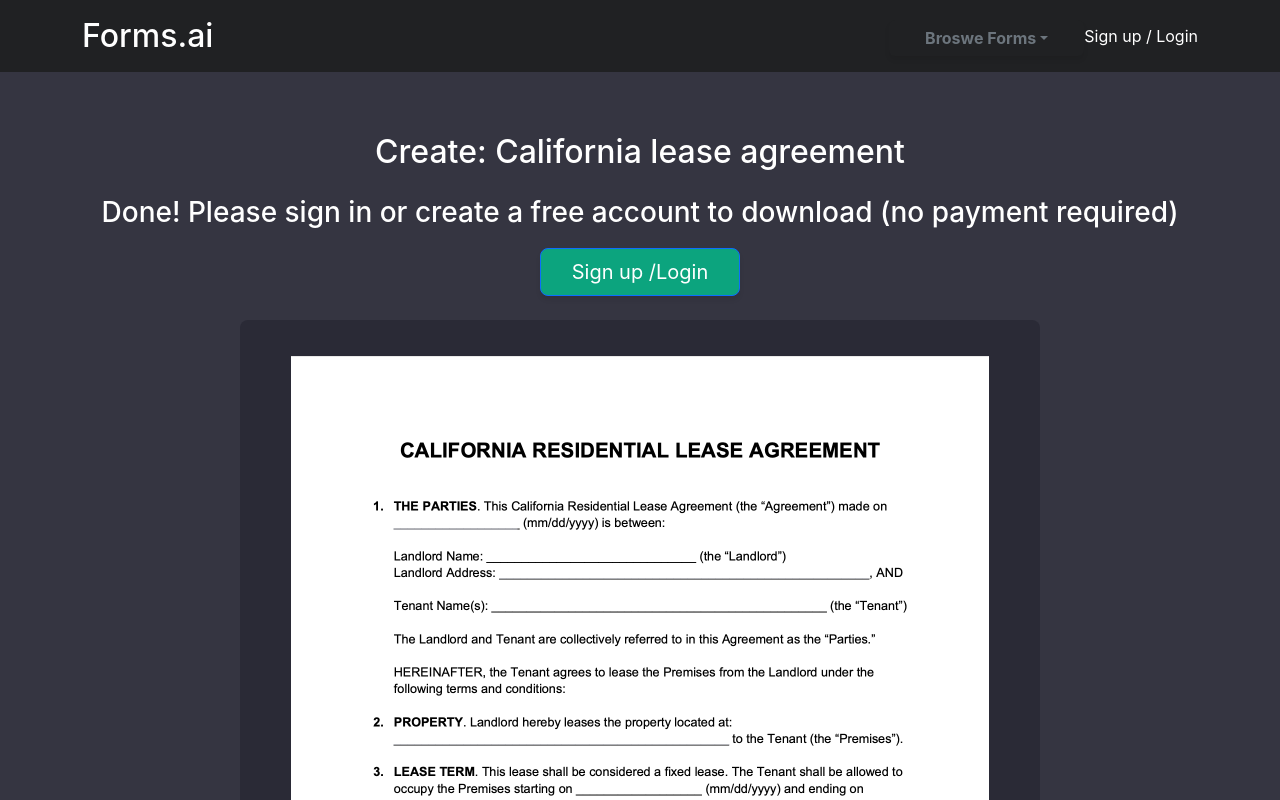
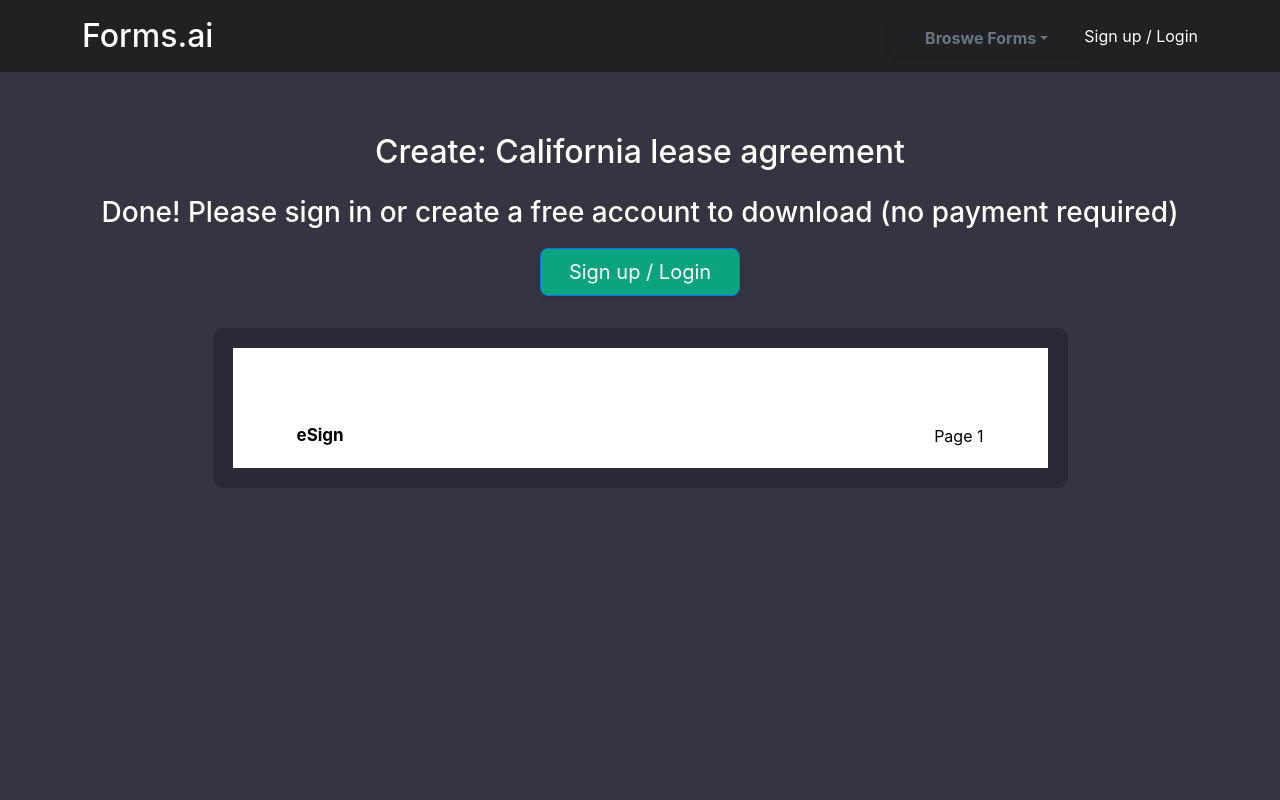
Before and after one commit to William-Boomer-Baker/e-forms, a Next.js app: page /document_preview in a window 1280 px wide. Shown: the top 800 px of the page. Built offline with nearby package versions, Linux system fonts and the light colour scheme.

Commit message:
Update PDF preview with dynamic content

```diff
--- a/pages/document_preview.js
+++ b/pages/document_preview.js
@@ -1,4 +1,4 @@
-import React from "react";
+import React, { useEffect, useState } from "react";
 import HeaderBar from "../components/header";
 // import styles from '../styles/Home.module.css';
 import Image from 'next/image';
@@ -8,54 +8,73 @@ import { useRouter } from "next/router";
 const documentPreview = () => {
 
   const router = useRouter();
+  const [inputValue, setInputValue] = useState('')
+  const [appendedComponents, setAppendedComponents] = useState([]);
+
+  useEffect(() => {
+    setInputValue(localStorage.getItem('inputValue'));
+    const storedData = localStorage.getItem('questrionArr');
+    const storedArray = JSON.parse(localStorage.getItem('answers'));
+
+    if (storedData) {
+      const parsedData = JSON.parse(storedData);
+
+      if (storedArray && storedArray.length) {
+        if (parsedData.completion && parsedData.completion.length) {
+          storedArray.map((item, index) => {
+            if (index < 11) {
+              handleAppendComponent('question', parsedData.completion[index])
+              handleAppendComponent('answer', storedArray[index])
+            }
+          });
+        }
+      }
+    }
+  }, [])
+
+  const handleAppendComponent = (type, content) => {
+    if (type == 'question') {
+      var componentToAppend = <p className="question mb-1">{content}</p>;
+    }
+
+    if (type == 'answer') {
+      var componentToAppend = <p className="answer mb-3">{content}</p>;
+    }
+
+    setAppendedComponents(prevComponents => [...prevComponents, componentToAppend]);
+  };
+
 
   return (
     <>
       <HeaderBar />
 
-      {/* body-content */}
-      {/* bg= > #353541 */}
-
       <div className="text-center mt-5">
         <h2 className="lh-lg text-center">Create: California lease agreement</h2>
         <p className="h3 lh-lg">
-        Done! Please sign in or create a free account to download (no payment required)
+          Done! Please sign in or create a free account to download (no payment required)
         </p>
-        <button className="btn btn-primary  btn-lg mb-4 w-200" id="headerBtn-1">Sign up /Login</button>
+        <button className="btn btn-primary  btn-lg mb-4 w-200" id="headerBtn-1">Sign up / Login</button>
       </div>
 
-      <div className="middle-content-box-1 container text-center p-1 rounded-3 d-flex align-content-between flex-wrap w-800">
+      <div className="container mt-2">
+        <div className="row">
+          <div className="col-12 col-md-9 custom-bg mx-auto">
+            <div className="bg-white p-5 position-relative">
+              <h1 className="topic mb-4">{inputValue}</h1>
+              {appendedComponents.map((component, index) => (
+                <div key={index}>{component}</div>
+              ))}
+              <p class="esign">eSign</p>
+              <p class="page-number">Page 1</p>
+              {/* <p className="question mb-1">Question 1:</p>
+              <p className="answer mb-3">Answer 1</p>
+              <p className="question mb-1">Question 2:</p>
+              <p className="answer mb-3">Answer 2</p> */}
 
-        <div className="header-set-collections w-800">
-        <div className=" m-3 p-3 rounded-3">
-
-          {/* <h2 className="text-center">test</h2> */}
-          {/* <img src="Bitmap.svg" /> */}
-          <div className="row" >
-          <div  className="col-12" id="doct-space-1" style={{display:"grid",justifyContent:"center"}}>
-          <Image
-             src="/images/Bitmap.svg"
-             width={500}
-             height={500}
-             alt="document "
-
-             className="doct-img"
-         />
-
-
-{/* <LeaseForm/> */}
-
-
-</div>
-</div>
+            </div>
+          </div>
         </div>
-
-
-        </div>
-
-        {/* <div className="middle-content-box-2"></div> */}
-
-
       </div>
     </>
   );
--- a/styles/globals.css
+++ b/styles/globals.css
@@ -670,3 +670,47 @@ button:disabled {
 .w-800{
   width: 800px;
 }
+
+.custom-bg {
+  background-color: #2A2A36;
+  border-radius: 10px;
+  padding: 20px;
+}
+
+.topic {
+  font-weight: bold;
+  text-align: center;
+  color: black;
+}
+
+.question {
+  font-weight: bold;
+  color: black;
+}
+
+.answer {
+  color: black;
+}
+
+.wrapper {
+  background-color: #2A2A36;
+  padding: 20px;
+  border-radius: 4px;
+}
+
+.esign {
+  position: absolute;
+  bottom: 20px;
+  left: 4rem;
+  font-size: 17px;
+  color: black;
+  font-weight: bold;
+}
+
+.page-number {
+  position: absolute;
+  bottom: 20px;
+  right: 4rem;
+  font-size: 16px;
+  color: black;
+}
```
